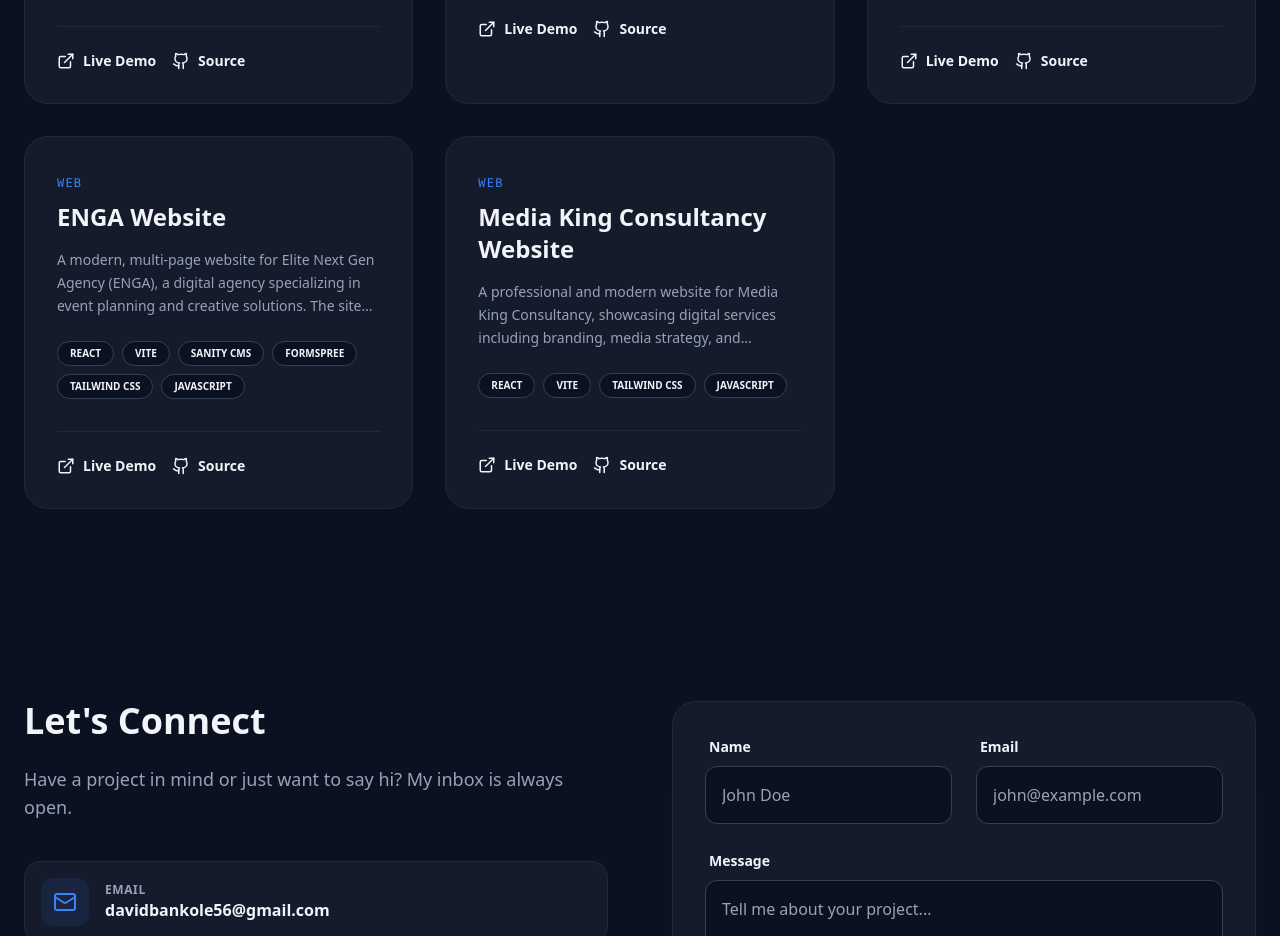
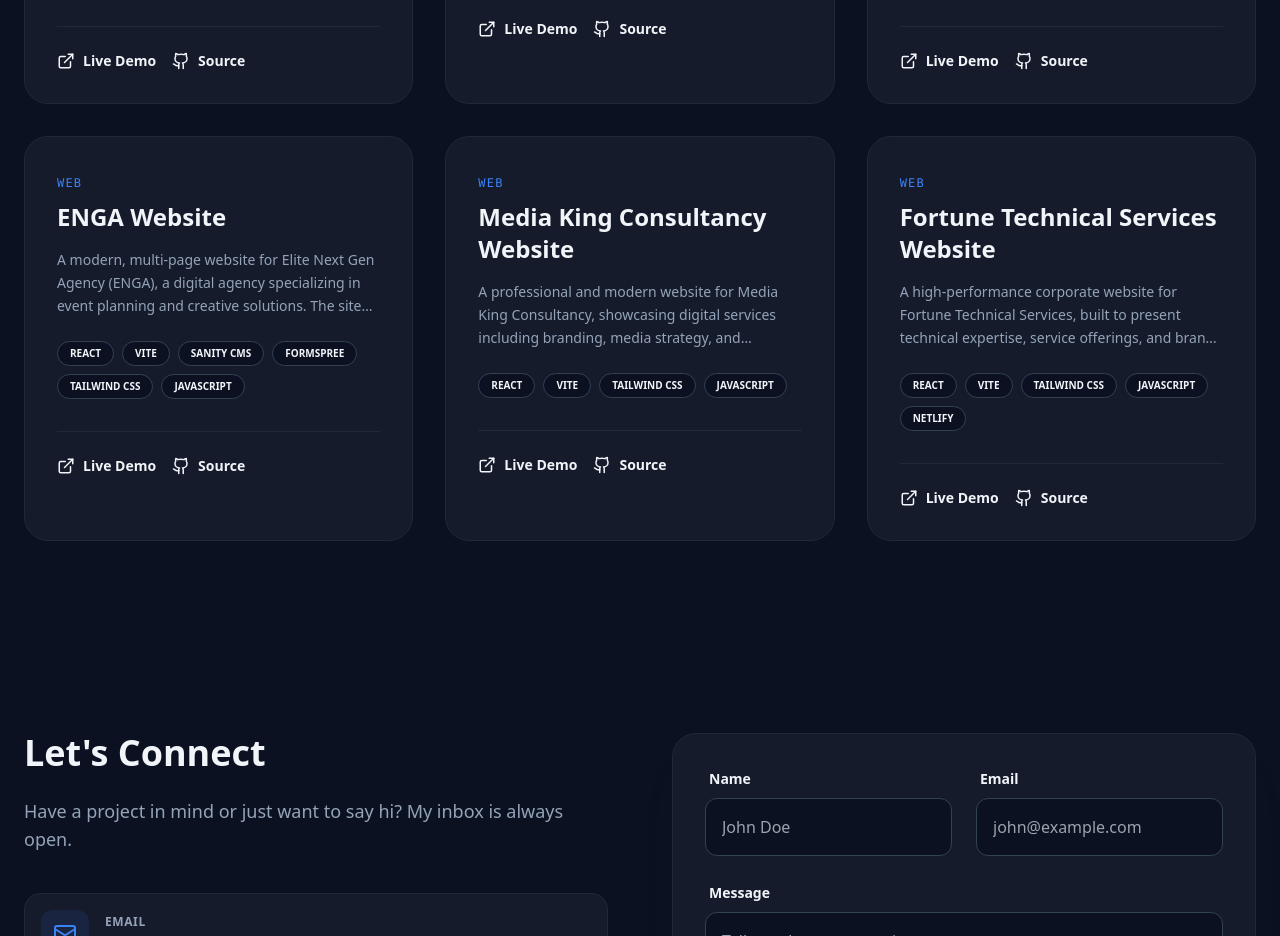
Before and after one commit to David-coder-56/Cyber-Hybrid-Portfolio-react-, a React (Vite) app: page / in a window 1280 px wide. Shown: the part 3660-4596 px from the top of the page. Built offline with nearby package versions, Linux system fonts and the light colour scheme.

Commit message:
update data

```diff
--- a/src/data/data.js
+++ b/src/data/data.js
@@ -70,6 +70,15 @@
   tech: ["React", "Vite", "Tailwind CSS", "JavaScript"],
   link: "https://mediakingconsultancy.netlify.app/",
   category: "Web"
+},
+{
+  id: 9,
+  title: "Fortune Technical Services Website",
+  description:
+    "A high-performance corporate website for Fortune Technical Services, built to present technical expertise, service offerings, and brand credibility. The site features a sleek UI, responsive layouts, and optimized performance, ensuring seamless navigation and engagement across devices. Designed to support business growth, it provides a strong digital presence and clear client communication channels.",
+  tech: ["React", "Vite", "Tailwind CSS", "JavaScript", "Netlify"],
+  link: "https://fortunetechnicalservices.netlify.app/",
+  category: "Web"
 }
 ];
 
```
